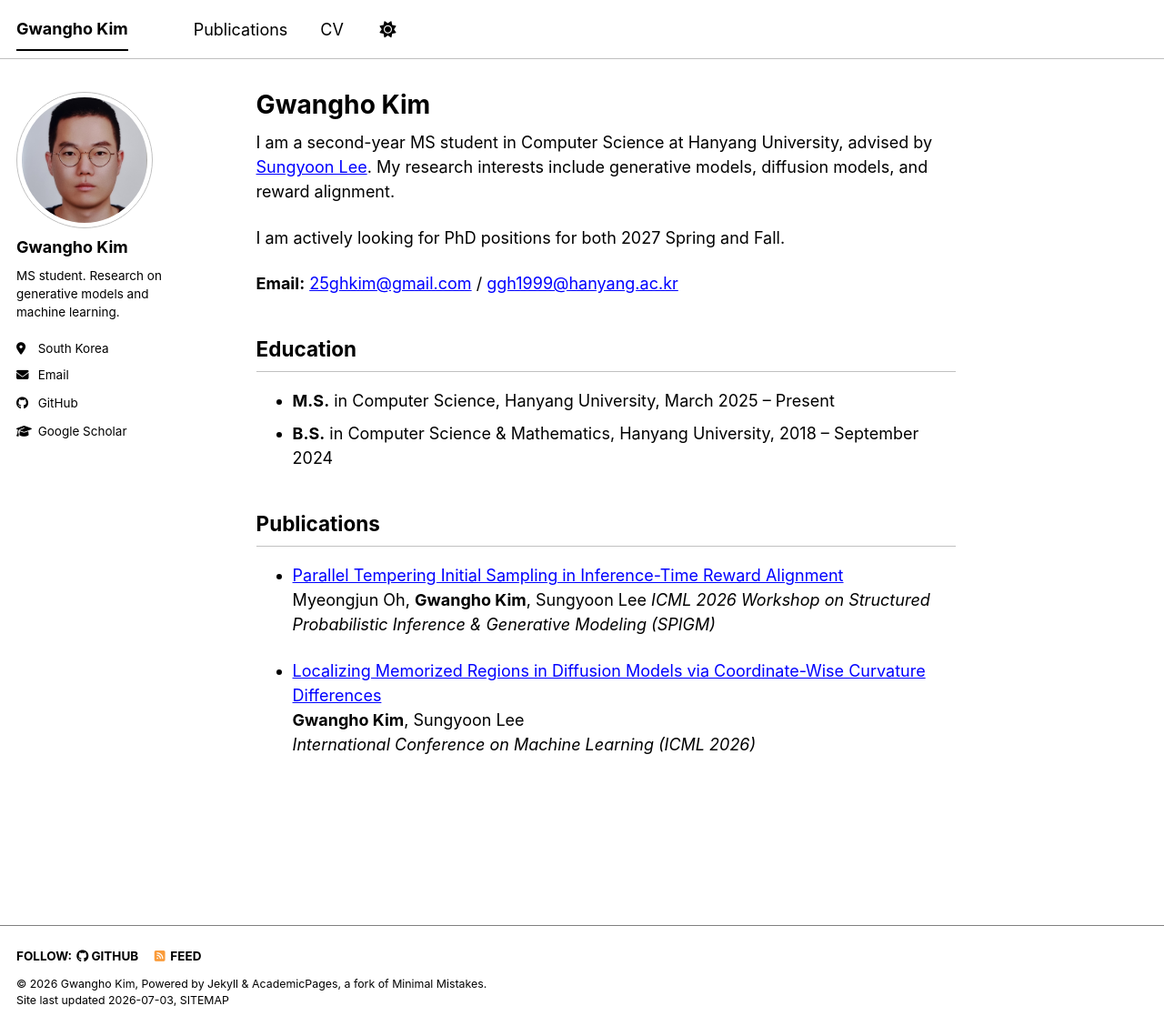
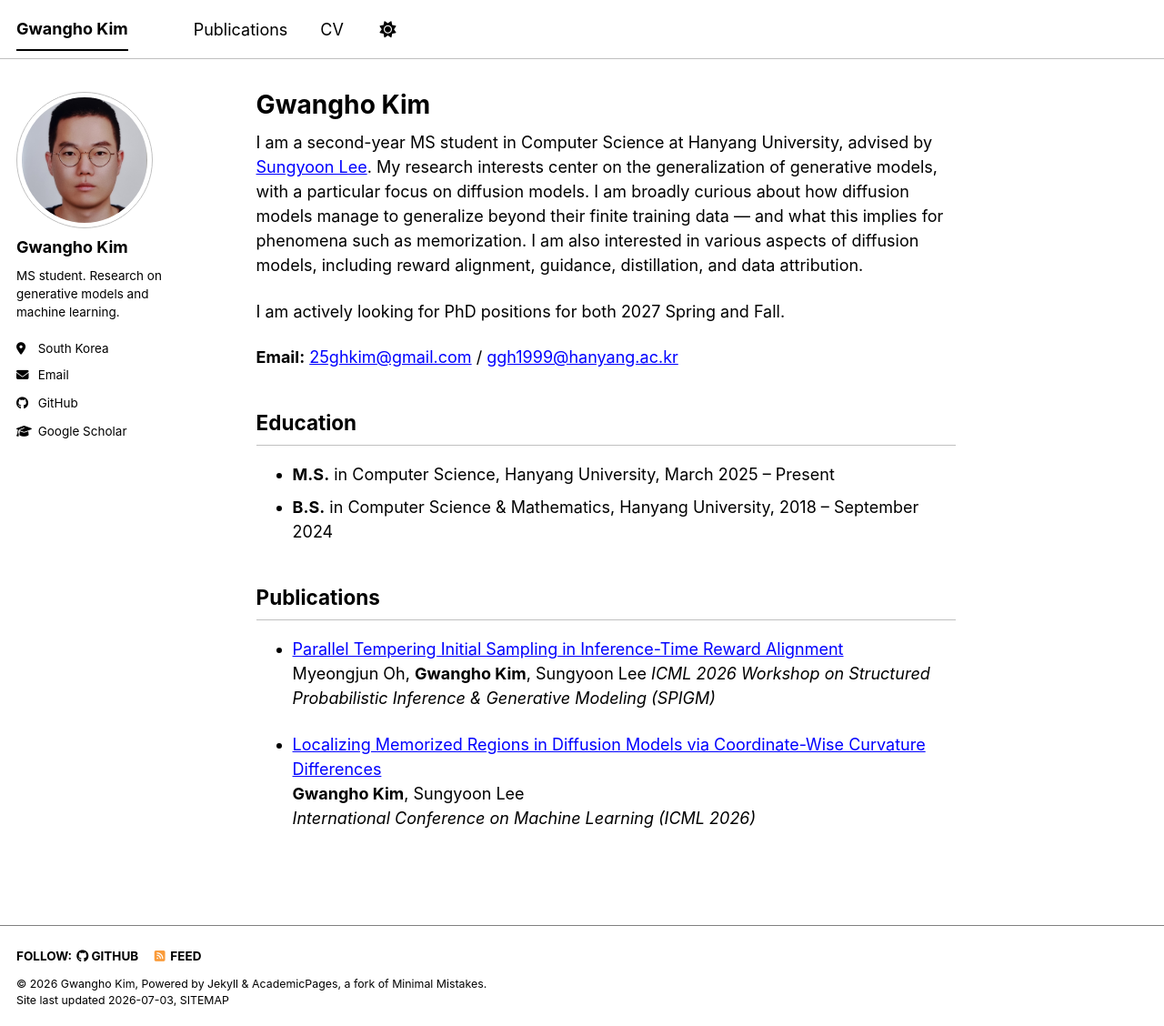
Before and after one commit to Gwangho99/Gwangho99.github.io, a Jekyll site: the page built from _pages/about.md, in a window 1280 px wide and 1128 px high. Shown: the whole window at 91% size. Built offline with Jekyll 4.4.1, drawn with Linux system fonts in a browser that asks for light colours; a script bundle is joined from its source files by our own code; library files that are not in the unit come from our copies.

Commit message:
Update research interest description in about page
Co-Authored-By: Claude Sonnet 4.6 <noreply@anthropic.com>

```diff
--- a/_pages/about.md
+++ b/_pages/about.md
@@ -7,7 +7,7 @@ redirect_from:
   - /about.html
 ---
 
-I am a second-year MS student in Computer Science at Hanyang University, advised by [Sungyoon Lee](https://sites.google.com/view/sungyoon-lee/home). My research interests include generative models, diffusion models, and reward alignment.
+I am a second-year MS student in Computer Science at Hanyang University, advised by [Sungyoon Lee](https://sites.google.com/view/sungyoon-lee/home). My research interests center on the generalization of generative models, with a particular focus on diffusion models. I am broadly curious about how diffusion models manage to generalize beyond their finite training data — and what this implies for phenomena such as memorization. I am also interested in various aspects of diffusion models, including reward alignment, guidance, distillation, and data attribution.
 
 I am actively looking for PhD positions for both 2027 Spring and Fall.
 
```
